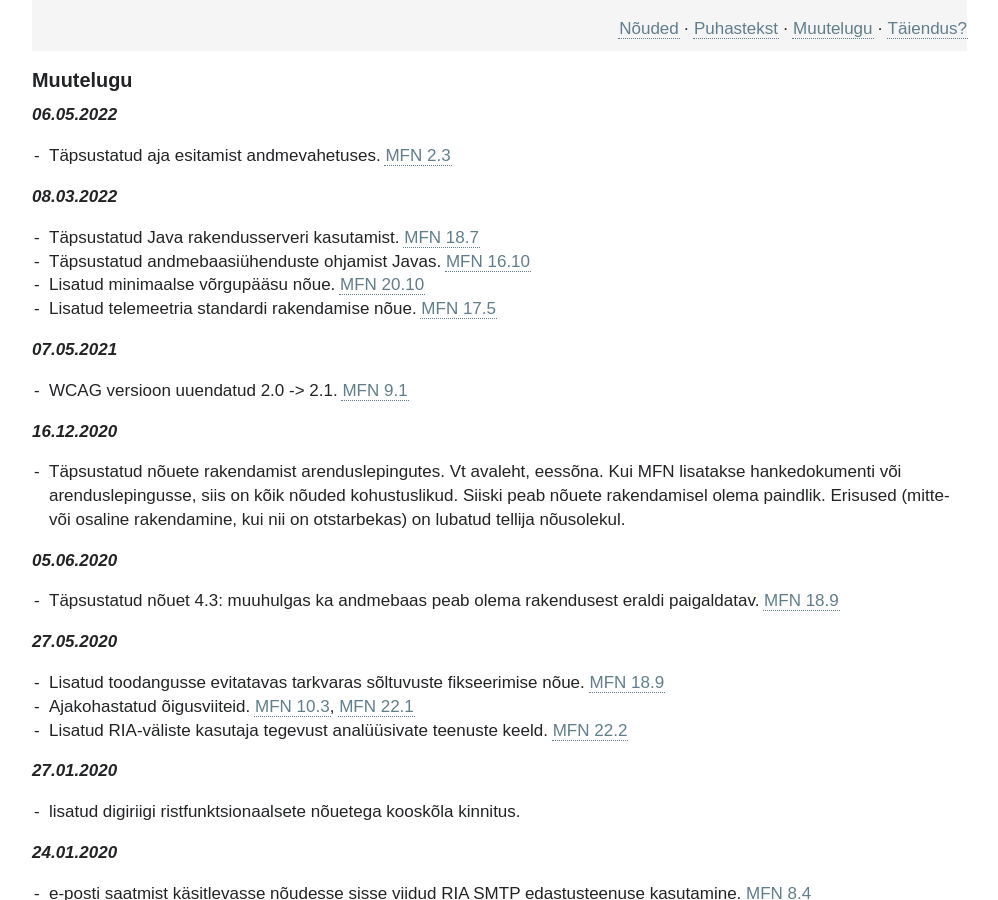
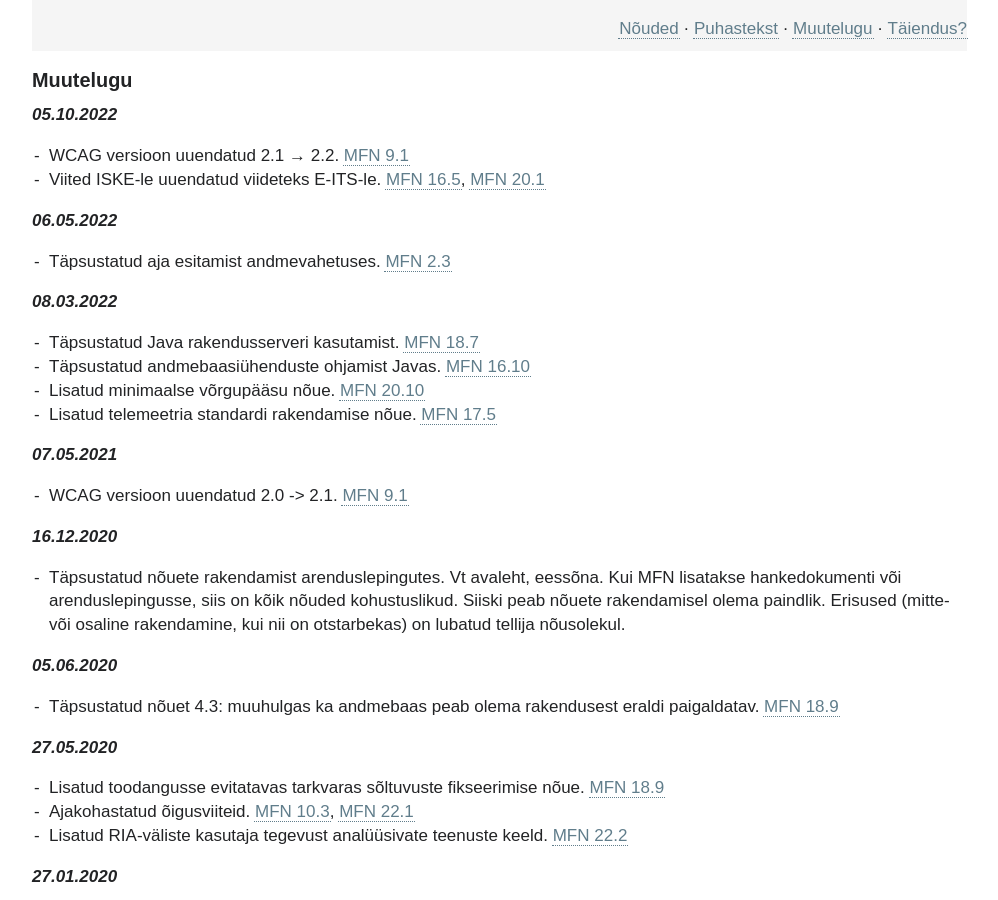
Before and after one commit to e-gov/MFN, a Jekyll site: the page built from Muutelugu.md, in a window 1280 px wide and 900 px high. Shown: the whole window, without its empty margins (0-998 px from the left). Built offline with Jekyll 4.4.1, drawn with Linux system fonts in a browser that asks for light colours; our own code applies the rules of GitHub Pages for plain Markdown files.

Commit message:
WCAG 2.1 -> 2.2; ISKE -> E-ITS

```diff
--- a/Muutelugu.md
+++ b/Muutelugu.md
@@ -3,6 +3,11 @@ permalink: Muutelugu
 ---
 
 ## Muutelugu
+___05\.10.2022___
+
+- WCAG versioon uuendatud 2.1 → 2.2. [MFN 9.1](https://e-gov.github.io/MFN/#9.1)
+- Viited ISKE-le uuendatud viideteks E-ITS-le. [MFN 16.5](https://e-gov.github.io/MFN/#16.5), [MFN 20.1](https://e-gov.github.io/MFN/#20.1)
+
 ___06\.05.2022___
 
 - Täpsustatud aja esitamist andmevahetuses. [MFN 2.3](https://e-gov.github.io/MFN/#2.3)
```
Also changed, not shown: _data/Nouded.yml (+4 -4 lines).
